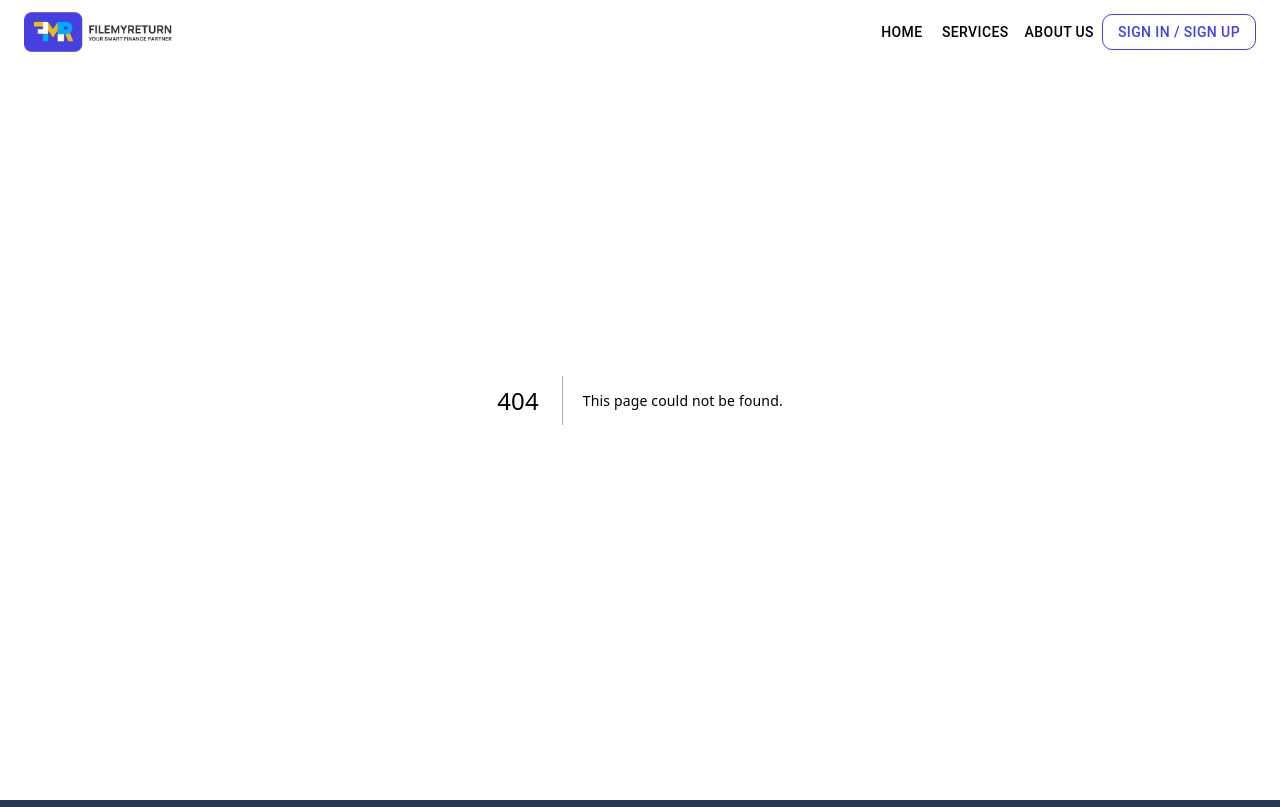
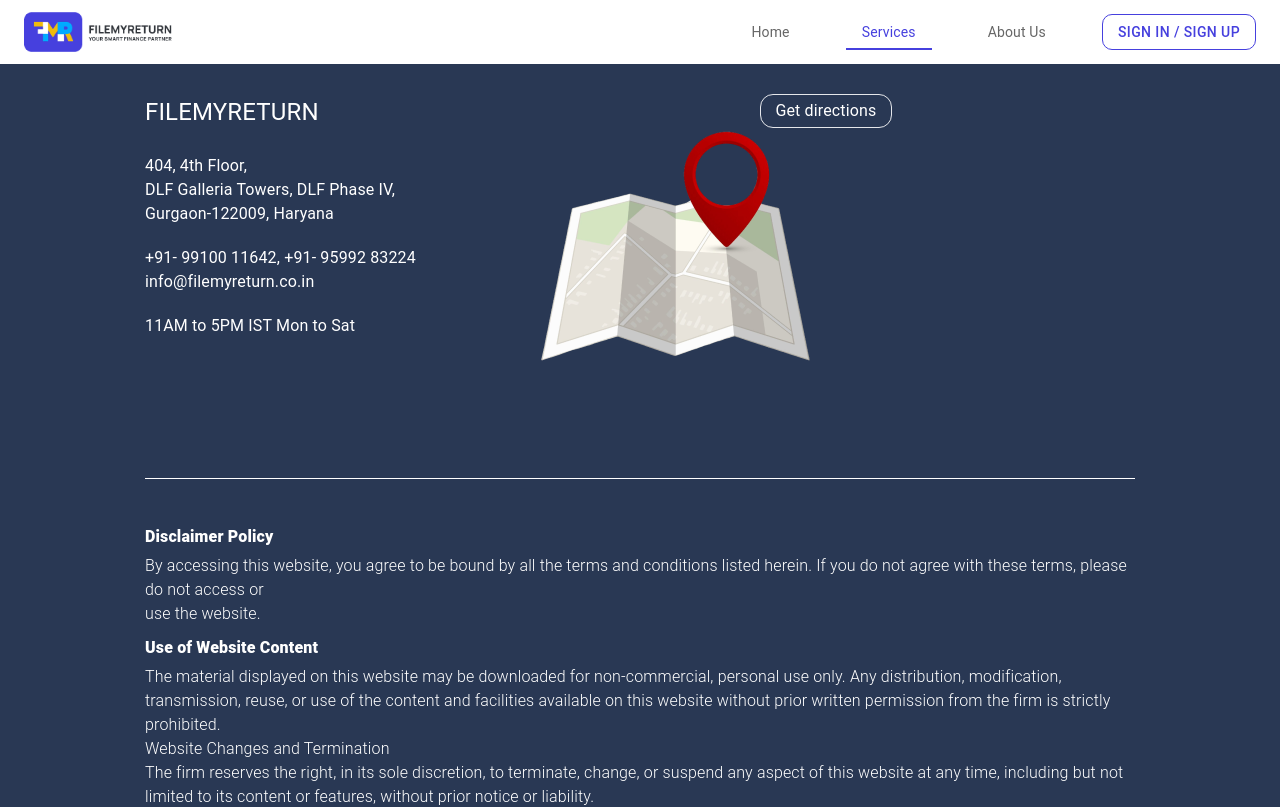
Before and after one commit to rahulchatterjee12/file-my-retun, a Next.js app: page /services in a window 1280 px wide. Before the commit this address had no page. Shown: the top 807 px of the page. Built offline with nearby package versions, Linux system fonts and the light colour scheme.

Commit message:
complete header

```diff
--- /dev/null
+++ b/src/app/services/page.jsx
@@ -0,0 +1,7 @@
+import React from "react";
+
+const ServicesPage = () => {
+  return <div>ServicesPage</div>;
+};
+
+export default ServicesPage;
--- a/src/components/Layout/Navbar/index.jsx
+++ b/src/components/Layout/Navbar/index.jsx
@@ -14,13 +14,20 @@
 import Toolbar from "@mui/material/Toolbar";
 import Button from "@mui/material/Button";
 import Logo from "@/components/common/Logo";
+import { useRouter, usePathname } from "next/navigation";
 
 const drawerWidth = 240;
-const navItems = ["Home", "Services", "About Us"];
+const navItems = [
+  { title: "Home", href: "/" },
+  { title: "Services", href: "/services" },
+  { title: "About Us", href: "/about-us" },
+];
 
 function Navbar() {
   const [mobileOpen, setMobileOpen] = useState(false);
   const [isClient, setIsClient] = useState(false);
+  const router = useRouter();
+  const path = usePathname();
 
   const handleDrawerToggle = () => {
     setMobileOpen((prevState) => !prevState);
@@ -41,9 +48,13 @@
       <Divider />
       <List>
         {navItems.map((item) => (
-          <ListItem key={item} disablePadding>
-            <ListItemButton sx={{ textAlign: "center", color: "black" }}>
-              <ListItemText primary={item} />
+          <ListItem key={item.title} disablePadding>
+            <ListItemButton
+              sx={{ textAlign: "center", color: "black" }}
+              onClick={() => router.push(item.href)}
+              disableRipple
+            >
+              <ListItemText primary={item.title} />
             </ListItemButton>
           </ListItem>
         ))}
@@ -65,14 +76,39 @@
             }}
           >
             <Toolbar>
-              <Box sx={{ flexGrow: 1, display: { xs: "none", sm: "block" } }}>
-                <Logo />
+              <Box sx={{ flexGrow: 1, display: "flex", gap: "25px" }}>
+                <Box sx={{ display: { xs: "none", sm: "block" } }}>
+                  <Logo />
+                </Box>
+
+                {/* Brand logo */}
+                {/* <Box sx={{ display: { xs: "none", sm: "block" } }}>
+                  <Logo />
+                </Box> */}
               </Box>
-              <Box sx={{ display: { xs: "none", sm: "block" } }}>
+              <Box
+                sx={{
+                  display: { xs: "none", sm: "block", md: "flex" },
+                  gap: 5,
+                }}
+              >
                 {navItems.map((item) => (
-                  <Button key={item} sx={{ color: "black" }}>
-                    {item}
-                  </Button>
+                  <button
+                    className={`relative px-4 py-2 text-sm ${
+                      item.href === path ? "text-[#4640DE]" : "text-[#666666]"
+                    }`}
+                    key={item.title}
+                    onClick={() => router.push(item.href)}
+                  >
+                    {item.title}
+                    <span
+                      className={`absolute bottom-0 left-0 h-[2px] w-full transform origin-left transition-transform duration-300 ${
+                        item.href === path
+                          ? "scale-x-100 bg-[#4640DE]"
+                          : "scale-x-0 bg-transparent"
+                      }`}
+                    />
+                  </button>
                 ))}
                 <Button
                   variant="outlined"
@@ -81,6 +117,7 @@
                     borderColor: "#4640DE",
                     borderRadius: "10px",
                   }}
+                  onClick={() => router.push("/auth")}
                 >
                   Sign in / Sign up
                 </Button>
```
